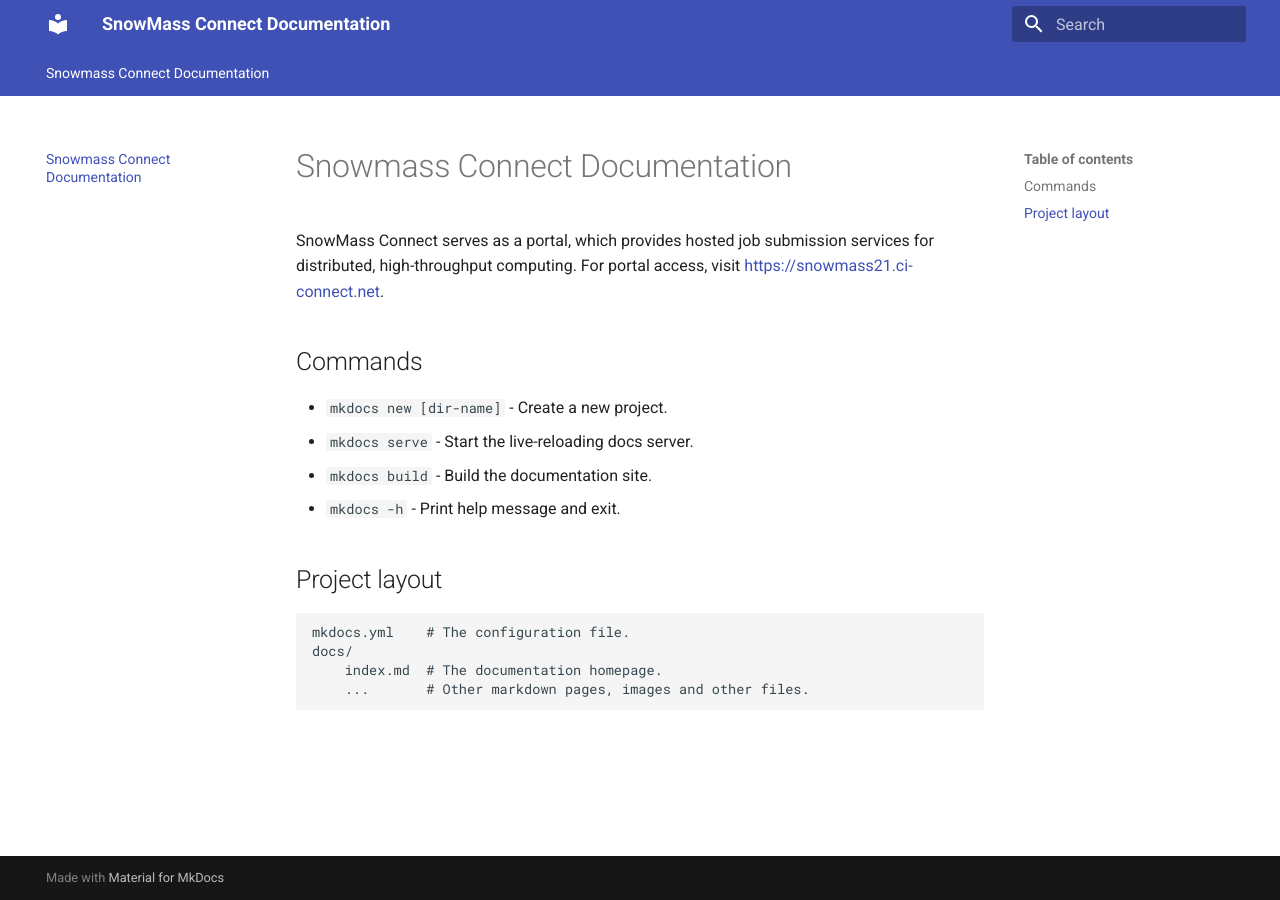
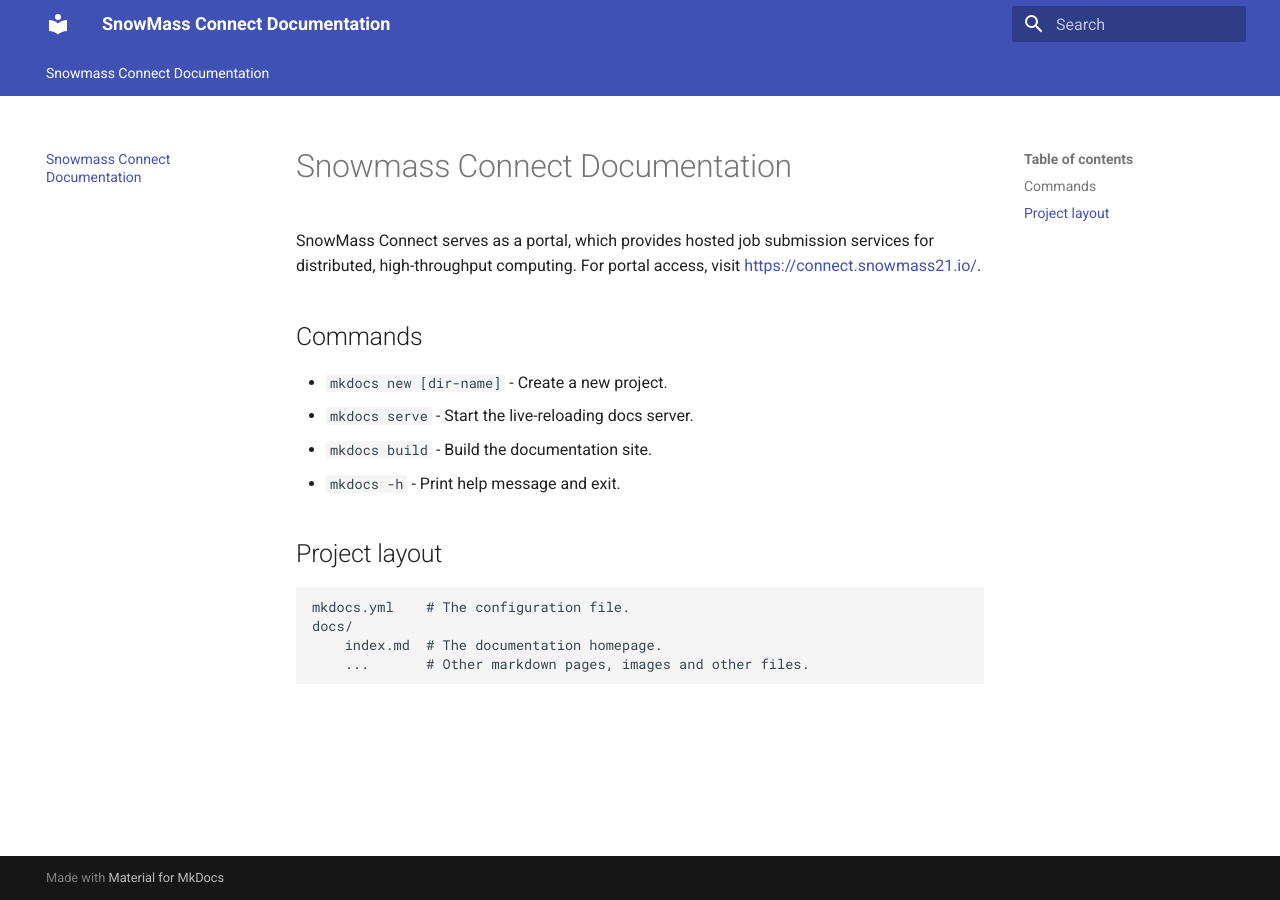
Before and after one commit to ppaschos/snowmass-connect-docs, an MkDocs documentation site: the page built from docs/index.md, in a window 1280 px wide. Built offline with MkDocs 1.6.1 and Material for MkDocs 9.7.7, drawn with Linux system fonts in a browser that asks for light colours; some of the changed lines change nothing that is shown.

Commit message:
Update index.md

```diff
--- a/docs/index.md
+++ b/docs/index.md
@@ -1,7 +1,7 @@
 # Snowmass Connect Documentation
 
 SnowMass Connect serves as a portal, which provides hosted job submission services for distributed, high-throughput computing.
-For portal access, visit [https://snowmass21.ci-connect.net](https://snowmass21.ci-connect.net).
+For portal access, visit [https://connect.snowmass21.io/](https://connect.snowmass21.io).
 
 ## Commands
 
```
